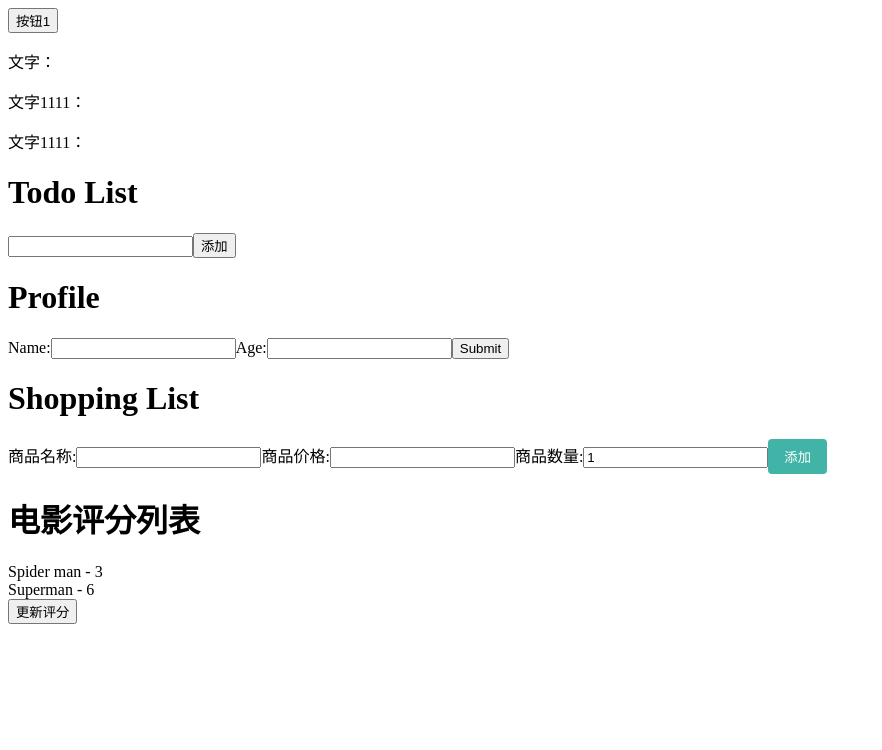
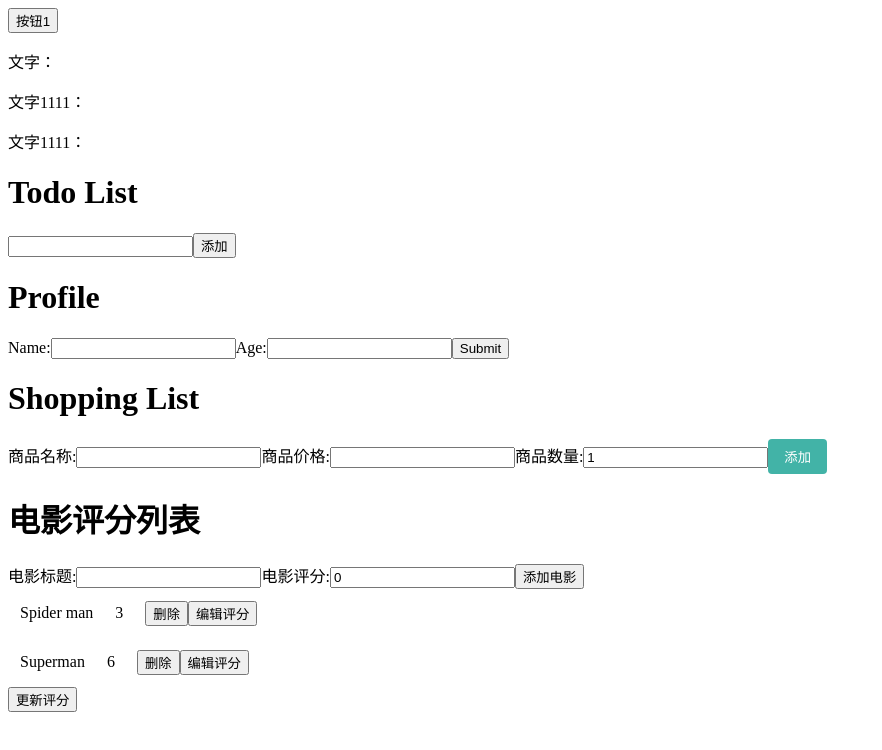
Before and after one commit to magiclz233/react-learn-examples, a React (Vite) app: page / in a window 1280 px wide. Shown: the top 750 px of the page, without its empty margins (0-882 px from the left). Built offline with nearby package versions, Linux system fonts and the light colour scheme.

Commit message:
feat(UpdateObjectArrays): 添加电影表单和列表操作功能
实现电影添加、编辑评分和删除功能
将电影列表展示改为表格形式
添加表单验证逻辑

```diff
--- a/src/components/example7/UpdateObjectArrays.jsx
+++ b/src/components/example7/UpdateObjectArrays.jsx
@@ -5,7 +5,11 @@ const UpdateObjectArrays = () => {
     { id: 1, title: "Spider man", ratings: 3 },
     { id: 2, title: "Superman", ratings: 6 },
   ]);
-
+    const [movie, setMovie] = useState({
+        id: movies.length + 1,
+        title: "",
+        ratings: 0,
+    });
   const handleClick = () => {
     setMovies(movies.map(movie => ({
       ...movie,
@@ -15,10 +19,40 @@ const UpdateObjectArrays = () => {
     return (
         <div>
             <h1>电影评分列表</h1>
+            <form action="">
+                <label htmlFor="title">电影标题:</label>
+                <input type="text" id="title" name="title" value={movie.title} onChange={(e) => setMovie({ ...movie, title: e.target.value })} />
+                <label htmlFor="ratings">电影评分:</label>
+                <input type="number" id="ratings" name="ratings" value={movie.ratings} onChange={(e) => setMovie({ ...movie, ratings: e.target.value })} />
+                <button type="submit" onClick={(e) => {
+                    e.preventDefault();
+                    if (movie.title.trim() && movie.ratings) {
+                        // 如果名称相同，修改评分，否则添加新电影
+                        if (movies.some(item => item.title === movie.title)) {
+                            setMovies(movies.map(item => item.title === movie.title ? { ...item, ratings: movie.ratings } : item));
+                        } else {
+                            setMovies([...movies, movie]);
+                        }
+                        setMovie({
+                            id: movies.length + 1,
+                            title: "",
+                            ratings: 0,
+                        });
+                    }
+                }}>添加电影</button>
+            </form>
             {movies.map(movie => (
-                <div key={movie.id}>
-                    {movie.title} - {movie.ratings}
-                </div>
+                // 渲染电影列表
+                <table key={movie.id}>
+                    <tr>
+                        <td style={{ padding: "10px" }}>{movie.title}</td>
+                        <td style={{ padding: "10px" }}>{movie.ratings}</td>
+                        <td style={{ padding: "10px" }}>
+                            <button onClick={() => setMovies(movies.filter(item => item.id !== movie.id))}>删除</button>
+                            <button onClick={() => setMovie(movie)}>编辑评分</button>
+                        </td>
+                    </tr>
+                </table>
             ))}
             <button onClick={handleClick}>更新评分</button>
         </div>
```
